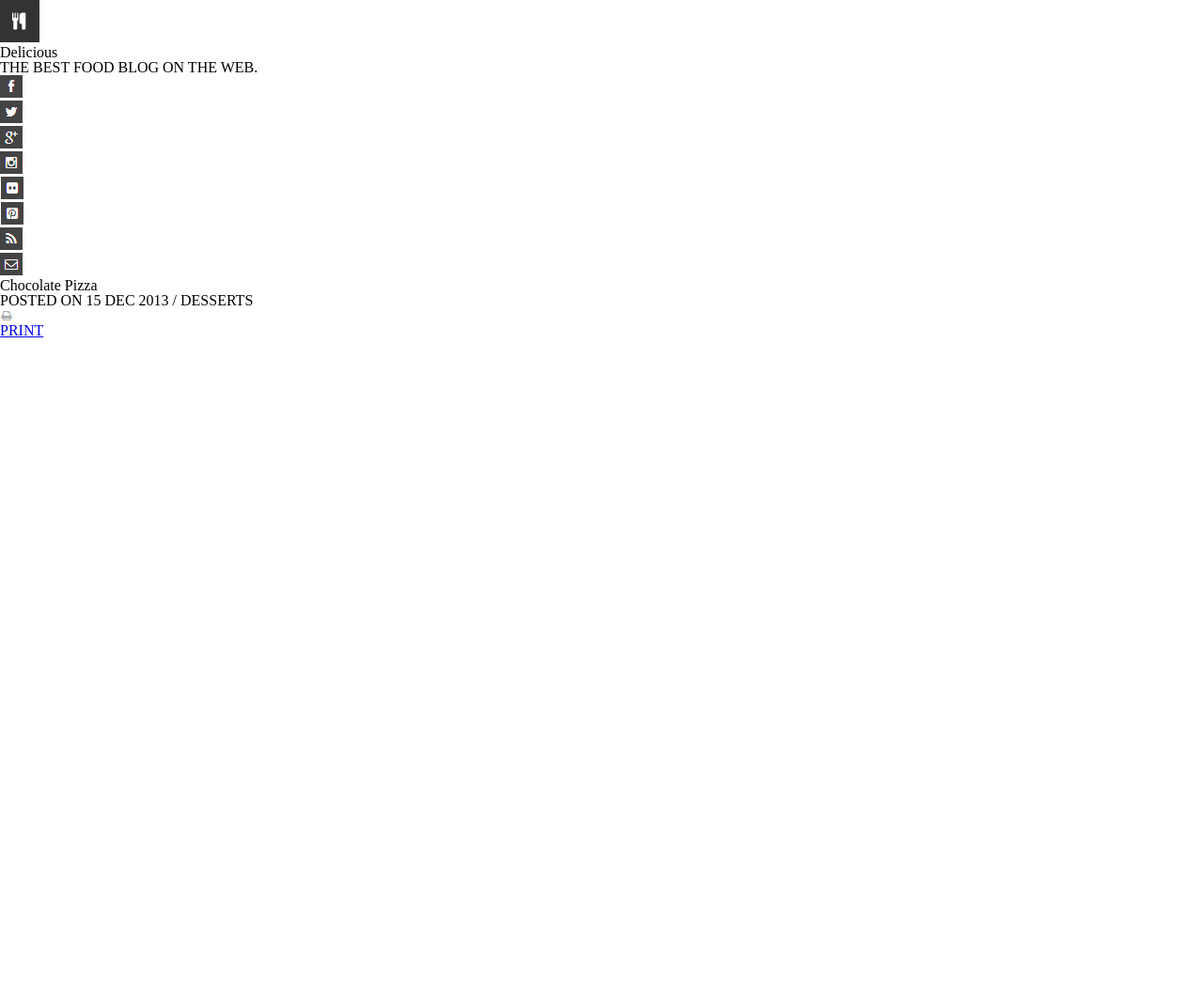
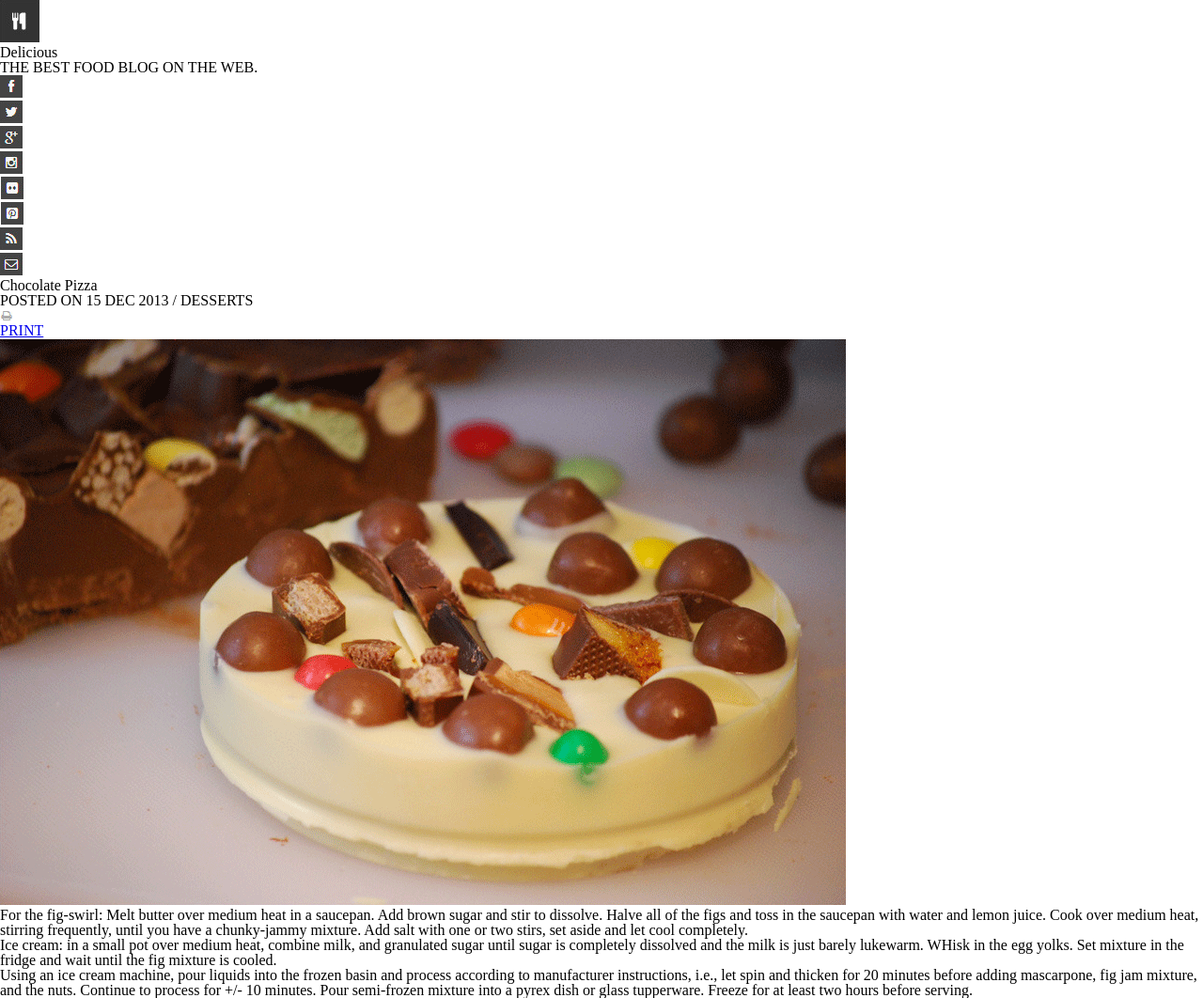
Before and after one commit to marco-zangari/chocolate-pizza, a plain HTML site: page index.html in a window 1280 px wide. Shown: the whole page at 94% size. Before the commit the page ends 800 px from the top, so only its background shows below. Drawn offline with Linux system fonts and the light colour scheme.

Commit message:
Got the paragraph section done, choco photo in

```diff
--- a/index.html
+++ b/index.html
@@ -47,10 +47,12 @@
       </div>
     </div>
     <div id="choco-pizza">
-
+      <img src="img/choco-pizza.png" alt="Chocolate Pizza">
     </div>
     <div id="text">
-
+      <p>For the fig-swirl: Melt butter over medium heat in a saucepan. Add brown sugar and stir to dissolve. Halve all of the figs and toss in the saucepan with water and lemon juice. Cook over medium heat, stirring frequently, until you have a chunky-jammy mixture. Add salt with one or two stirs, set aside and let cool completely.</p>
+      <p>Ice cream: in a small pot over medium heat, combine milk, and granulated sugar until sugar is completely dissolved and the milk is just barely lukewarm. WHisk in the egg yolks. Set mixture in the fridge and wait until the fig mixture is cooled.</p>
+      <p>Using an ice cream machine, pour liquids into the frozen basin and process according to manufacturer instructions, i.e., let spin and thicken for 20 minutes before adding mascarpone, fig jam mixture, and the nuts. Continue to process for  +/- 10 minutes. Pour semi-frozen mixture into a pyrex dish or glass tupperware. Freeze for at least two hours before serving.</p>
     </div>
     <div id="list-bg">
 
```
